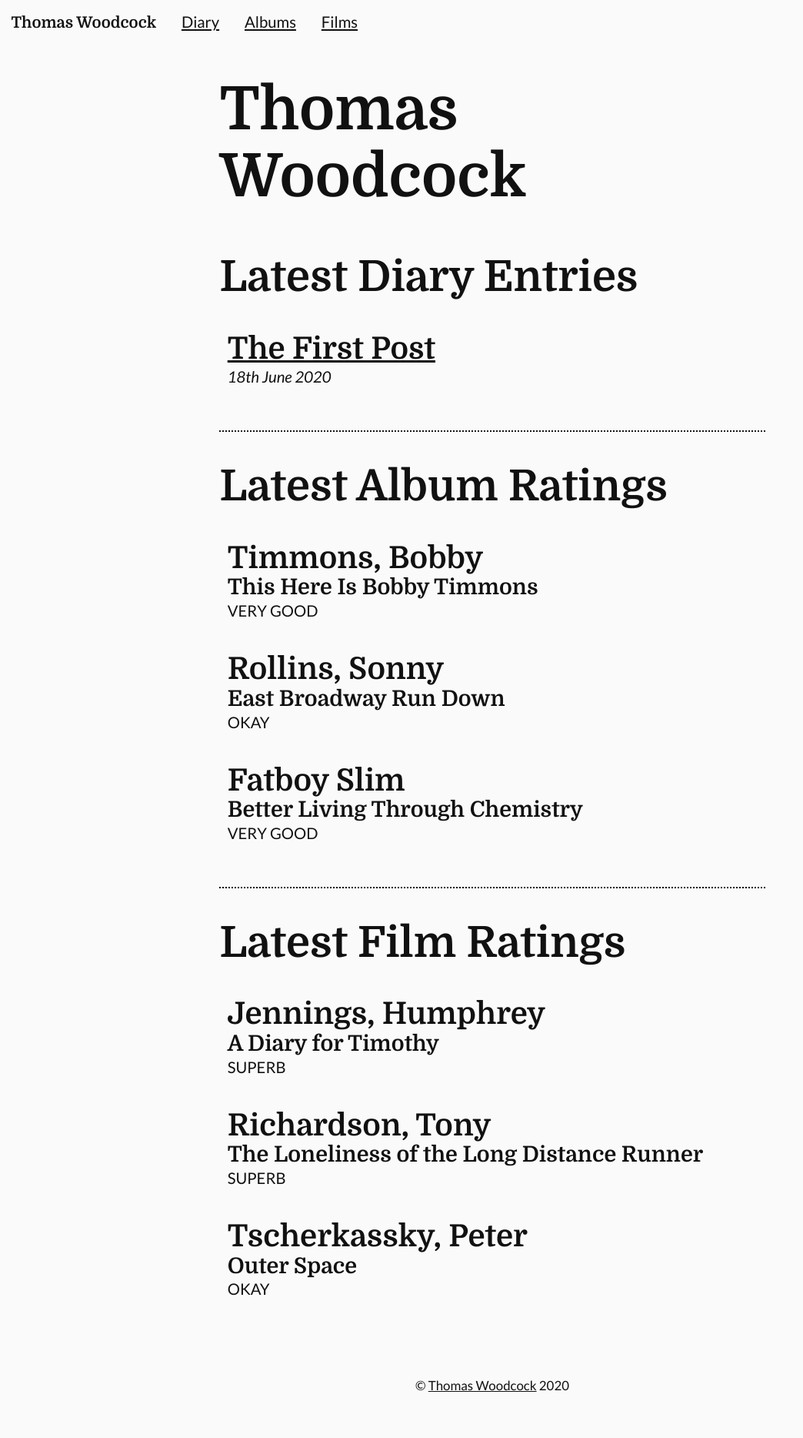
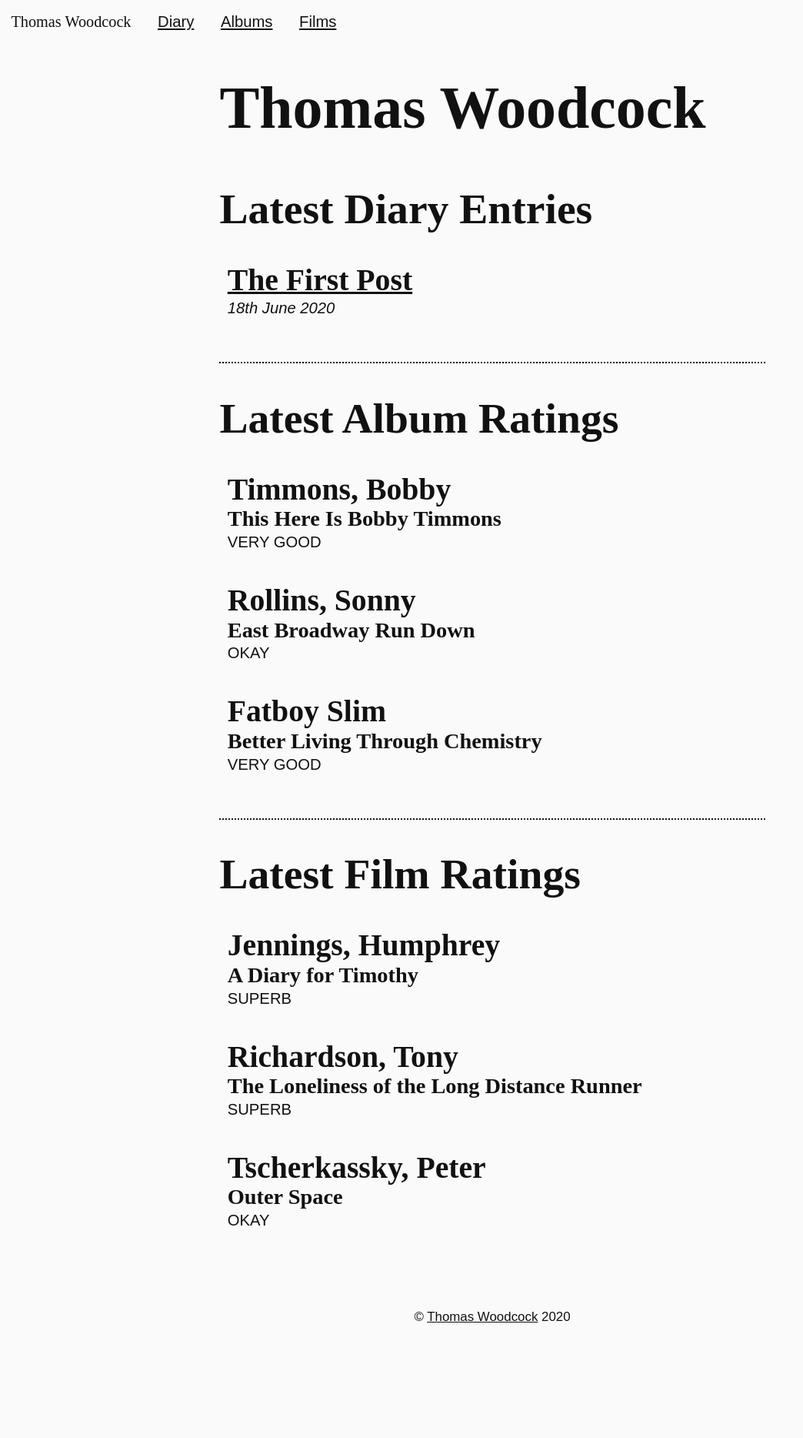
Before and after one commit to thomaswoodcock/thomaswoodcock.github.io, a Jekyll site: the page built from index.html, in a window 1280 px wide. Shown: the whole page at 77% size, without its empty margins (0-1044 px from the left). Built offline with Jekyll 4.4.1, drawn with Linux system fonts in a browser that asks for light colours; after the commit the page ends 1779 px from its top, so only the background shows below that.

Commit message:
Temporarily removes fonts

```diff
--- a/_includes/head.html
+++ b/_includes/head.html
@@ -2,9 +2,5 @@
   <meta charset="UTF-8" />
   <meta name="viewport" content="width=device-width, initial-scale=1.0" />
   <title>{{ page.title }} | Thomas Woodcock</title>
-  <link
-    href="https://fonts.googleapis.com/css2?family=Lato:ital@0;1&family=Domine:wght@700&display=swap"
-    rel="stylesheet"
-  />
   <link rel="stylesheet" type="text/css" href="/css/main.css" />
 </head>
--- a/css/main.css
+++ b/css/main.css
@@ -2,8 +2,8 @@
   --border-thin: var(--s-5);
   --color-dark: #111111;
   --color-light: #fafafa;
-  --font-sans: "Lato", sans-serif;
-  --font-serif: "Domine", serif;
+  --font-sans: sans-serif;
+  --font-serif: serif;
   --line-height: var(--ratio);
   --line-height-small: calc(0.8 * var(--ratio));
   --ratio: 1.4;
```
